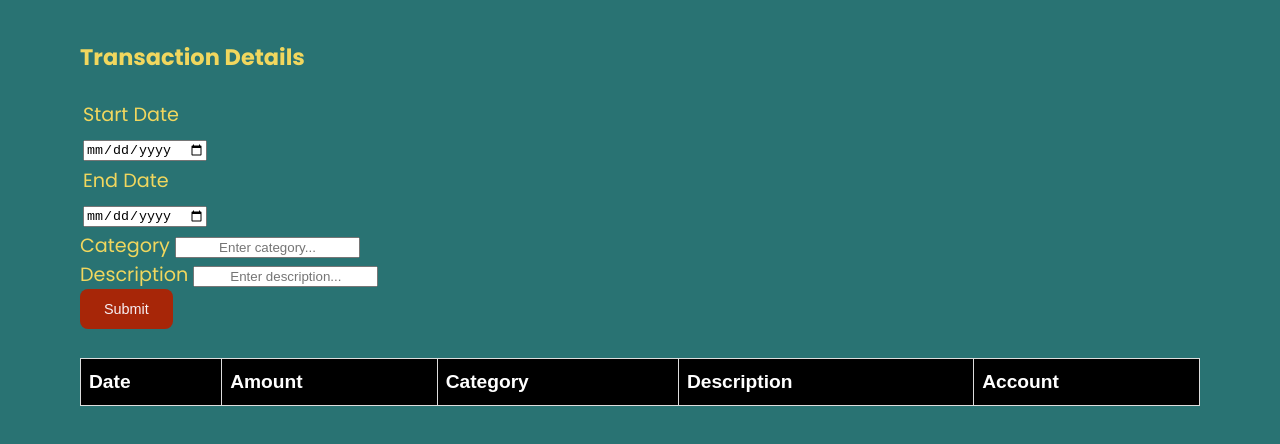
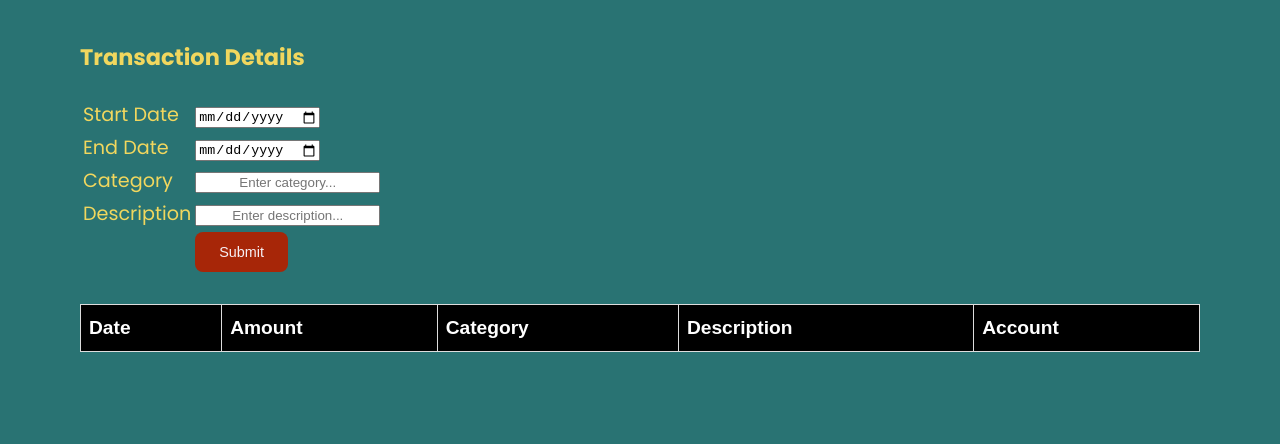
Before and after one commit to tjac842/Project, a website: page transactions.html in a window 1280 px wide. Shown: the part 122-566 px from the top of the page. Drawn offline with nearby package versions, Linux system fonts and the light colour scheme.

Commit message:
add table nice

```diff
--- a/transactions.html
+++ b/transactions.html
@@ -24,41 +24,48 @@
     <section class="transactions-section">
       <h3>Transaction Details</h3>
       <form id="form">
+        <div class="form-control">
           <table>
-        <div class="form-control">
             <tr>
               <td>
                 <label for="startdate">Start Date</label>
               </td>
-                  </tr>
-          <tr>
               <td>
                 <input type="date" id="startdate" placeholder="Enter start date..." />
               </td>
             </tr>
-        </div>
-      <div class="form-control">
             <tr>
               <td>
                 <label for="enddate">End Date</label>
               </td>
-      </tr>
-        <tr>
               <td>
                 <input type="date" id="enddate" placeholder="Enter end date..." />
               </td>
             </tr>
+            <tr>
+              <td>
+                <label for="category">Category</label>
+              </td>
+              <td>
+                <input type="text" id="category" placeholder="Enter category..." />
+              </td>
+            </tr>
+            <tr>
+              <td>
+                <label for="description">Description</label>
+              </td>
+              <td>
+                <input type="text" id="description" placeholder="Enter description..." />
+              </td>
+            </tr>
+            <tr>
+              <td></td>
+              <td>
+                <button class="btn">Submit</button>
+              </td>
+            </tr>
           </table>
         </div>
-        <div class="form-control">
-          <label for="enddate">Category</label>
-          <input type="text" id="category" placeholder="Enter category..." />
-        </div>
-        <div class="form-control">
-          <label for="enddate">Description</label>
-          <input type="text" id="description" placeholder="Enter description..." />
-        </div>
-              <button class="btn">Submit</button>
       </form>
 
       <br>
```
Lines whose indentation alone changed are shown as unchanged.
